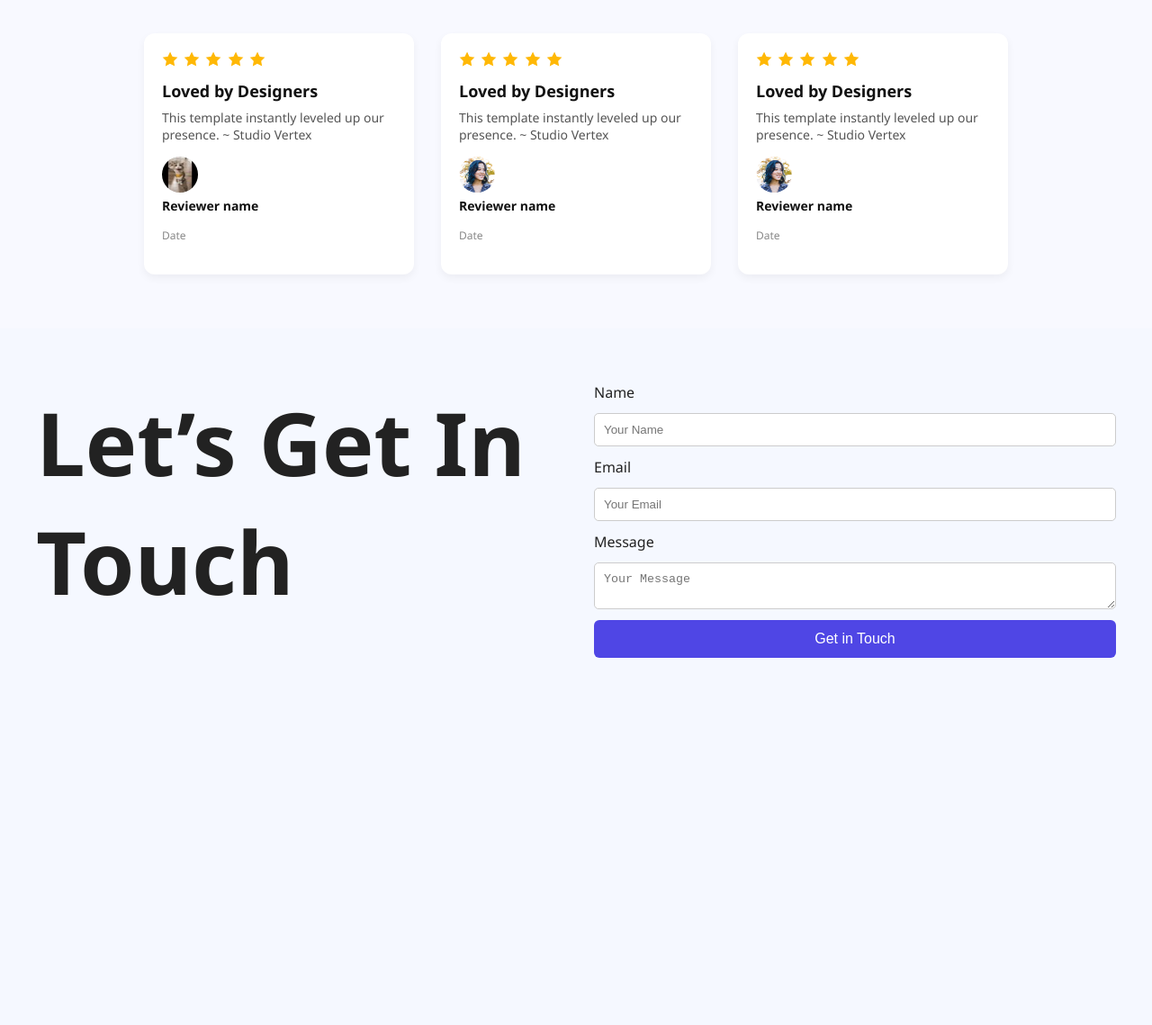
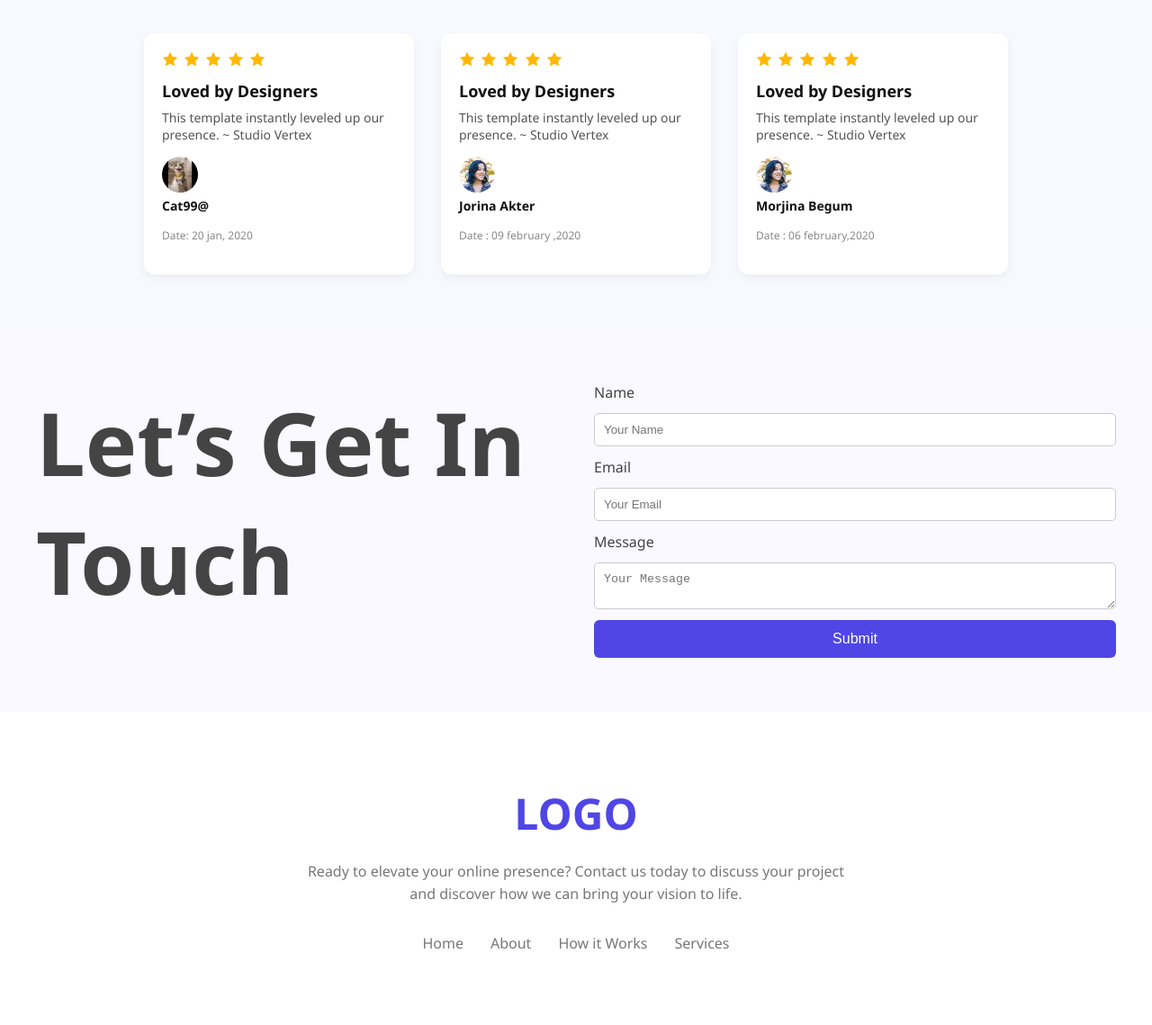
Before and after one commit to rijviahmed9/First-assignment-, a plain HTML site: page index.html in a window 1280 px wide. Shown: the part 1642-2781 px from the top of the page at 90% size. Before the commit the page ends 2433 px from the top, so only its background shows below. Drawn offline with Linux system fonts and the light colour scheme.

Commit message:
my final commit

```diff
--- a/index.html
+++ b/index.html
@@ -72,27 +72,8 @@
       <div class="reviewer">
         <img src="images/cat.jpeg" alt="Reviewer" />
         <div>
-          <p class="name">Reviewer name</p>
-          <p class="date">Date</p>
-        </div>
-      </div>
-    </div>
-    <!-- Repeat for 2 more cards -->
-    <div class="card">
-      <div class="stars">
-        <img src="images/icon-star.png" alt="Star" />
-        <img src="images/icon-star.png" alt="Star" />
-        <img src="images/icon-star.png" alt="Star" />
-        <img src="images/icon-star.png" alt="Star" />
-        <img src="images/icon-star.png" alt="Star" />
-      </div>
-      <h3>Loved by Designers</h3>
-      <p>This template instantly leveled up our presence. ~ Studio Vertex</p>
-      <div class="reviewer">
-        <img src="images/avatar.png" alt="Reviewer" />
-        <div>
-          <p class="name">Reviewer name</p>
-          <p class="date">Date</p>
+          <p class="name">Cat99@</p>
+          <p class="date">Date: 20 jan, 2020</p>
         </div>
       </div>
     </div>
@@ -110,8 +91,27 @@
       <div class="reviewer">
         <img src="images/avatar.png" alt="Reviewer" />
         <div>
-          <p class="name">Reviewer name</p>
-          <p class="date">Date</p>
+          <p class="name">Jorina Akter</p>
+          <p class="date">Date : 09 february ,2020</p>
+        </div>
+      </div>
+    </div>
+
+    <div class="card">
+      <div class="stars">
+        <img src="images/icon-star.png" alt="Star" />
+        <img src="images/icon-star.png" alt="Star" />
+        <img src="images/icon-star.png" alt="Star" />
+        <img src="images/icon-star.png" alt="Star" />
+        <img src="images/icon-star.png" alt="Star" />
+      </div>
+      <h3>Loved by Designers</h3>
+      <p>This template instantly leveled up our presence. ~ Studio Vertex</p>
+      <div class="reviewer">
+        <img src="images/avatar.png" alt="Reviewer" />
+        <div>
+          <p class="name">Morjina Begum</p>
+          <p class="date">Date : 06 february,2020</p>
         </div>
       </div>
     </div>
@@ -133,6 +133,25 @@
       <label for="message">Message</label>
       <textarea id="message" placeholder="Your Message"></textarea>
 
-      <button class="btn">Get in Touch</button>
+      <button class="btn">Submit</button>
     </div>
   </section>
+<!-- Footer Section -->
+  <footer class="simple-footer">
+    <h1 class="logo">LOGO</h1>
+    <p class="footer-description">
+      Ready to elevate your online presence? Contact us today to discuss your project and discover how we can bring your vision to life.
+    </p>
+    <nav class="footer-links">
+      <a href="#">Home</a>
+      <a href="#">About</a>
+      <a href="#">How it Works</a>
+      <a href="#">Services</a>
+    </nav>
+  </footer>
+
+</body>
+</html>
+
+</body>
+</html>
--- a/style.css
+++ b/style.css
@@ -279,3 +279,67 @@ reviewer {
   border: 1px solid #ccc;
   border-radius: 5px;
 }
+
+/* Footer */
+body {
+  margin: 0;
+  padding: 0;
+  font-family: 'Segoe UI', sans-serif;
+  background-color: #f9f9ff;
+  color: #444;
+}
+
+.simple-footer {
+  text-align: center;
+  padding: 80px 20px;
+  background-color: #ffffff;
+}
+
+.logo {
+  font-size: 48px;
+  font-weight: bold;
+  color: #4f46e5;
+  margin-bottom: 20px;
+}
+
+.footer-description {
+  max-width: 600px;
+  margin: 0 auto 30px;
+  font-size: 16px;
+  line-height: 1.6;
+  color: #777;
+}
+
+.footer-links {
+  display: flex;
+  justify-content: center;
+  gap: 30px;
+  flex-wrap: wrap;
+}
+
+.footer-links a {
+  text-decoration: none;
+  color: #777;
+  font-weight: 500;
+  transition: color 0.3s ease;
+}
+
+.footer-links a:hover {
+  color: #4f46e5;
+}
+
+/* Responsive */
+@media (max-width: 768px) {
+  .action, .contact {
+    flex-direction: column;
+    text-align: center;
+  }
+
+  .stats {
+    flex-direction: column;
+  }
+
+  .review {
+    flex-direction: column;
+  }
+}
```
